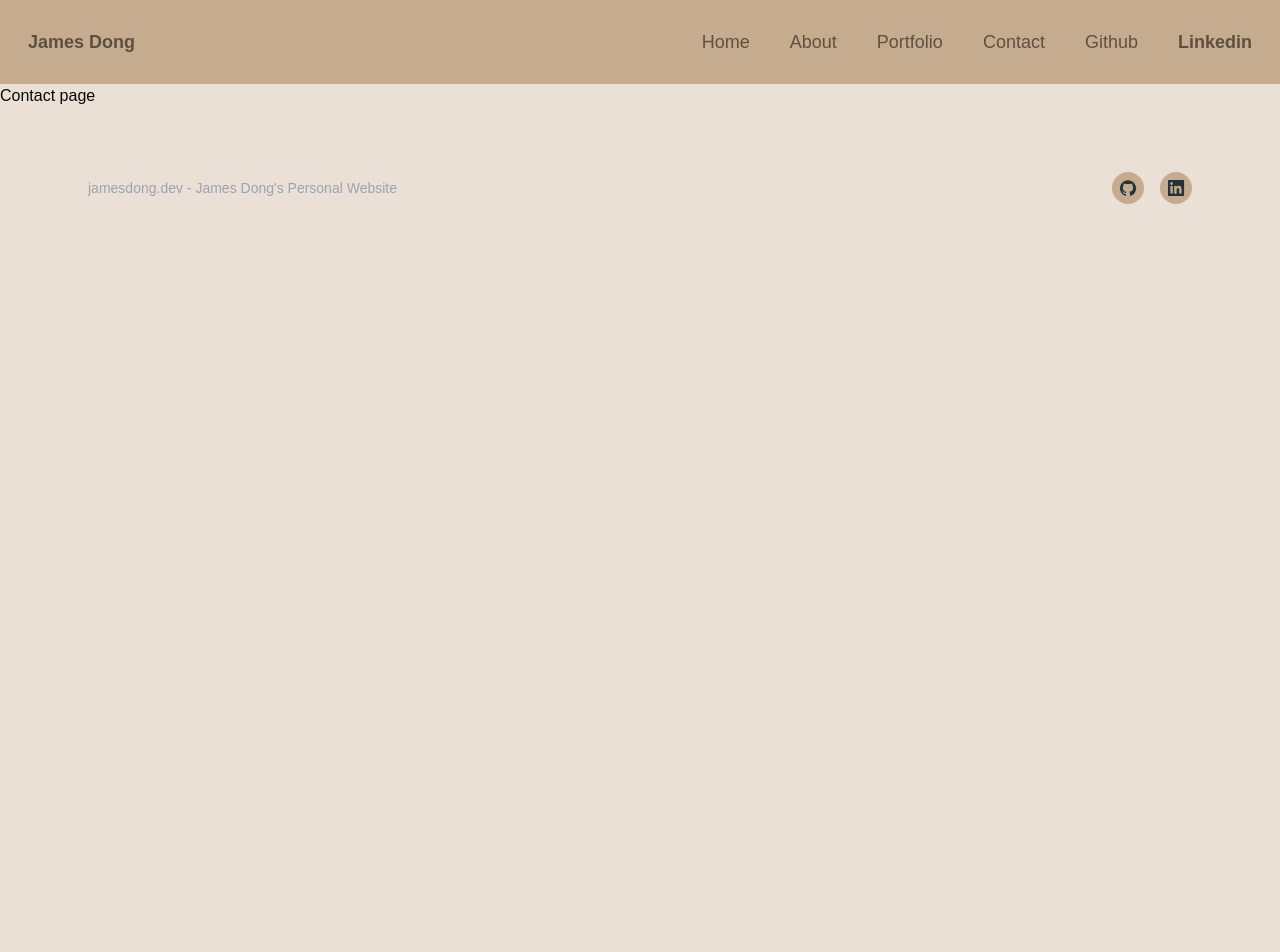
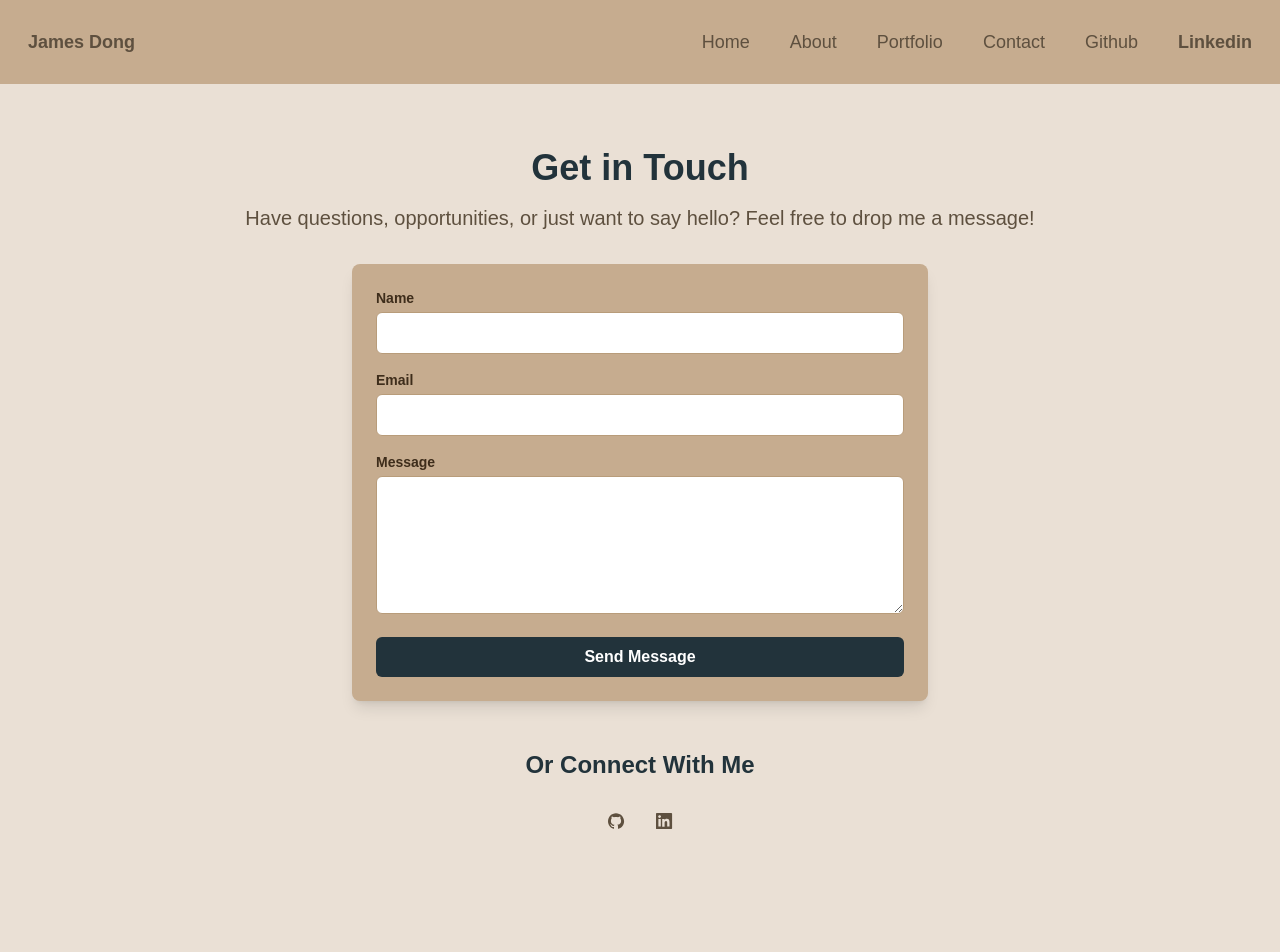
Before and after one commit to jamesjd210/james-dong-portfolio, a Next.js app: page /contact in a window 1280 px wide. Shown: the top 952 px of the page. Before the commit the page ends 800 px from the top, so only its background shows below. Built offline with nearby package versions, Linux system fonts and the light colour scheme.

Commit message:
start work on contact page

```diff
--- a/src/app/contact/page.tsx
+++ b/src/app/contact/page.tsx
@@ -1,5 +1,84 @@
+import React from "react";
+
 export default function Contact() {
-    return (
-        <>Contact page</>
-    );
+  return (
+    <section className="bg-background py-12 px-6 md:py-16">
+      <div className="max-w-4xl mx-auto text-center">
+        <h1 className="text-3xl font-bold text-deepBlue-500 md:text-4xl">
+          Get in Touch
+        </h1>
+        <p className="mt-4 text-lg text-brown-500 md:text-xl">
+          Have questions, opportunities, or just want to say hello? Feel free to drop me a message!
+        </p>
+      </div>
+
+      {/* Contact Form */}
+      <div className="mt-8 max-w-xl mx-auto bg-tan-500 p-6 rounded-lg shadow-lg">
+        <form action="/contact-success" method="POST">
+          <div className="mb-4">
+            <label htmlFor="name" className="block text-sm font-semibold text-brown-700">
+              Name
+            </label>
+            <input
+              type="text"
+              id="name"
+              name="name"
+              required
+              className="w-full mt-1 px-4 py-2 bg-white border border-brown-300 rounded-md focus:outline-none focus:ring-2 focus:ring-deepBlue-500"
+            />
+          </div>
+          <div className="mb-4">
+            <label htmlFor="email" className="block text-sm font-semibold text-brown-700">
+              Email
+            </label>
+            <input
+              type="email"
+              id="email"
+              name="email"
+              required
+              className="w-full mt-1 px-4 py-2 bg-white border border-brown-300 rounded-md focus:outline-none focus:ring-2 focus:ring-deepBlue-500"
+            />
+          </div>
+          <div className="mb-4">
+            <label htmlFor="message" className="block text-sm font-semibold text-brown-700">
+              Message
+            </label>
+            <textarea
+              id="message"
+              name="message"
+              rows={5}
+              required
+              className="w-full mt-1 px-4 py-2 bg-white border border-brown-300 rounded-md focus:outline-none focus:ring-2 focus:ring-deepBlue-500"
+            ></textarea>
+          </div>
+          <button
+            type="submit"
+            className="w-full px-4 py-2 bg-deepBlue-500 text-white font-semibold rounded-md hover:bg-deepBlue-700"
+          >
+            Send Message
+          </button>
+        </form>
+      </div>
+
+      {/* Social Links */}
+      <div className="mt-12 text-center">
+        <h2 className="text-2xl font-bold text-deepBlue-500">Or Connect With Me</h2>
+        <div className="flex justify-center space-x-4 mt-6">
+          <a href="https://github.com/your-profile" target="_blank" rel="noopener noreferrer">
+            <svg className="w-8 h-8 fill-current text-brown-500 hover:text-deepBlue-500" viewBox="0 0 32 32">
+              {/* GitHub Icon Path */}
+              <path d="M16 8.2c-4.4 0-8 3.6-8 8 0 3.5 2.3 6.5 5.5 7.6.4.1.5-.2.5-.4V22c-2.2.5-2.7-1-2.7-1-.4-.9-.9-1.2-.9-1.2-.7-.5.1-.5.1-.5.8.1 1.2.8 1.2.8.7 1.3 1.9.9 2.3.7.1-.5.3-.9.5-1.1-1.8-.2-3.6-.9-3.6-4 0-.9.3-1.6.8-2.1-.1-.2-.4-1 .1-2.1 0 0 .7-.2 2.2.8.6-.2 1.3-.3 2-.3s1.4.1 2 .3c1.5-1 2.2-.8 2.2-.8.4 1.1.2 1.9.1 2.1.5.6.8 1.3.8 2.1 0 3.1-1.9 3.7-3.7 3.9.3.4.6.9.6 1.6v2.2c0 .2.1.5.6.4 3.2-1.1 5.5-4.1 5.5-7.6-.1-4.4-3.7-8-8.1-8z" />
+            </svg>
+          </a>
+          <a href="https://linkedin.com/in/your-profile" target="_blank" rel="noopener noreferrer">
+                <svg className="w-8 h-8 fill-current text-brown-500 hover:text-deepBlue-500" viewBox="0 0 32 32">
+              {/* LinkedIn Icon Path */}
+                <path d="M23.3 8H8.7c-.4 0-.7.3-.7.7v14.7c0 .3.3.6.7.6h14.7c.4 0 .7-.3.7-.7V8.7c-.1-.4-.4-.7-.8-.7zM12.7 21.6h-2.3V14h2.4v7.6h-.1zM11.6 13c-.8 0-1.4-.7-1.4-1.4 0-.8.6-1.4 1.4-1.4.8 0 1.4.6 1.4 1.4-.1.7-.7 1.4-1.4 1.4zm10 8.6h-2.4v-3.7c0-.9 0-2-1.2-2s-1.4 1-1.4 2v3.8h-2.4V14h2.3v1c.3-.6 1.1-1.2 2.2-1.2 2.4 0 2.8 1.6 2.8 3.6v4.2h.1z" />
+              </svg>
+          </a>
+          {/* Add other social icons here */}
+        </div>
+      </div>
+    </section>
+  );
 }
```
